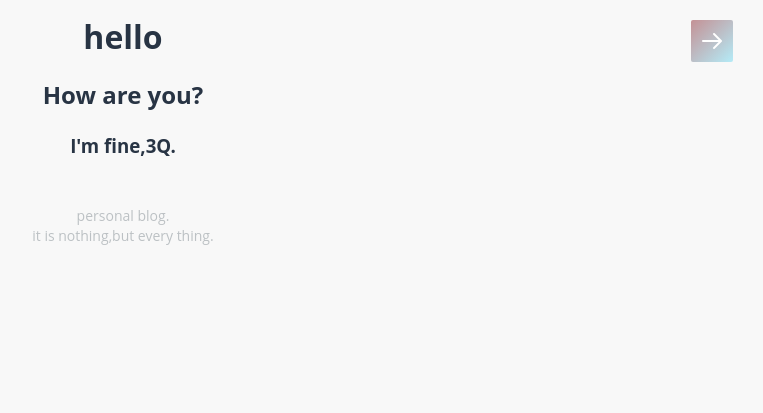
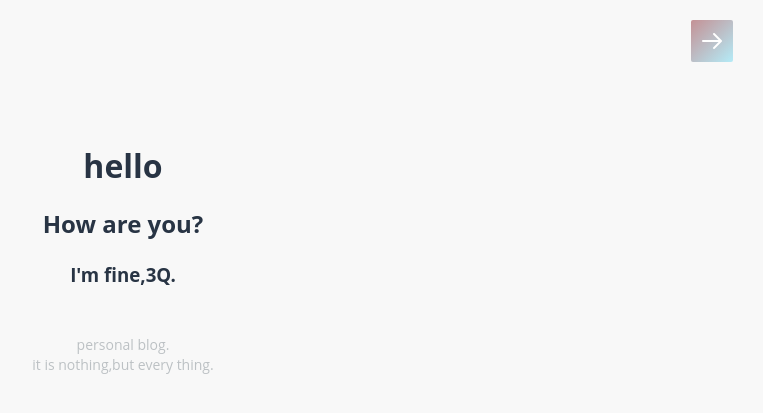
Before and after one commit to linbinhan/linbinhan.github.io, a Jekyll site: the page built from index.html, in a window 1280 px wide. Shown: the top 413 px of the page, without its empty margins (517-1280 px from the left). Built offline with Jekyll 4.4.1, drawn with Linux system fonts in a browser that asks for light colours.

Commit message:
Update 9-page.sass

```diff
--- a/_sass/9-page.sass
+++ b/_sass/9-page.sass
@@ -12,3 +12,4 @@
 // Home Page
 #home
   text-align: center
+  margin-top:150px
```
